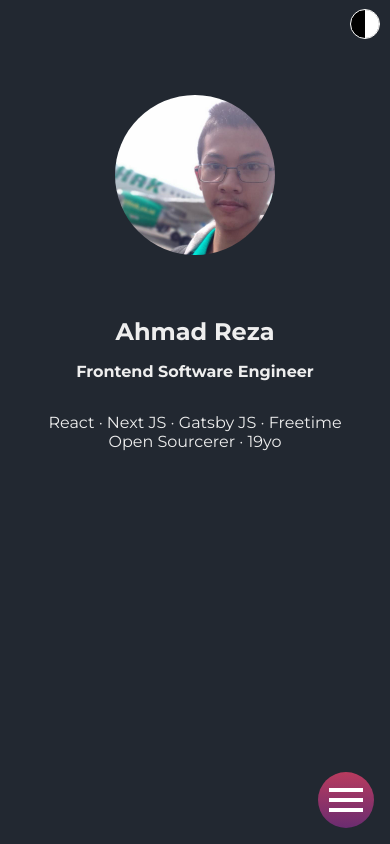
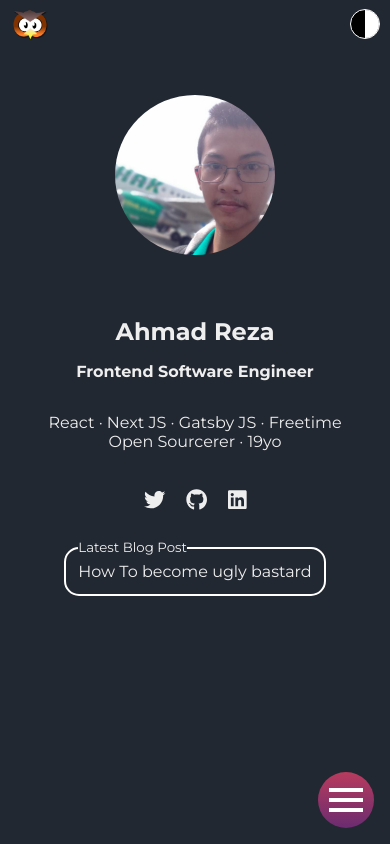
Before and after one commit to ahmad-reza619/site, a Next.js app: page / in a window 390 px wide. Built offline with nearby package versions, Linux system fonts and the light colour scheme.

Commit message:
WIP: mobile version almost done What's left: latest blogpost must adapt to theme wether it is dark or light

```diff
--- a/package.json
+++ b/package.json
@@ -8,6 +8,10 @@
     "start": "next start"
   },
   "dependencies": {
+    "@fortawesome/fontawesome-svg-core": "^1.2.30",
+    "@fortawesome/free-brands-svg-icons": "^5.14.0",
+    "@fortawesome/free-solid-svg-icons": "^5.14.0",
+    "@fortawesome/react-fontawesome": "^0.1.11",
     "next": "9.5.1",
     "react": "16.13.1",
     "react-dom": "16.13.1",
--- a/pages/index.tsx
+++ b/pages/index.tsx
@@ -1,5 +1,8 @@
 import React from 'react';
 import Head from 'next/head';
+import { FontAwesomeIcon } from '@fortawesome/react-fontawesome';
+import { faHome, faPencilAlt, faPhone } from '@fortawesome/free-solid-svg-icons';
+import { faTwitter, faGithub, faLinkedin } from '@fortawesome/free-brands-svg-icons';
 
 import classes from '../styles/Home.module.css';
 import Text from '../components/Text';
@@ -15,15 +18,18 @@ export default function Home() {
       <Head>
         <title>Personal Space of Ahmad Reza</title>
       </Head>
-      <nav className={classes.nav}>
+      <nav className={` ${test ? classes.activeNav : ''} ${classes.nav}`}>
         <ul>
-          <li>Home</li>
-          <li>Blog</li>
-          <li>Contact</li>
+          <li className={classes.selected}><FontAwesomeIcon icon={faHome} size="2x" className={classes.icon} />Home</li>
+          <li><FontAwesomeIcon icon={faPencilAlt} size="2x" className={classes.icon} />Blog</li>
+          <li><FontAwesomeIcon icon={faPhone} size="2x" className={classes.icon} />Contact</li>
         </ul>
       </nav>
       <main className={classes.main}>
         <div className={classes.darkModeWrapper}>
+          <div className={classes.logo}>
+            <img src="/owlsvg.png" />
+          </div>
           <div className={classes.darkMode} onClick={toggle}>
             <div className={`${classes.darkModeInner} ${isDark ? classes.lightModeInner : ''}`} />
           </div>
@@ -50,6 +56,27 @@ export default function Home() {
             </Text>
           </p>
         </section>
+        <section className={classes.social}>
+          <div className={classes.socialInner}>
+            <Text>
+              <FontAwesomeIcon icon={faTwitter} size="lg" />
+            </Text>
+            <Text>
+              <FontAwesomeIcon icon={faGithub} size="lg" />
+            </Text>
+            <Text>
+              <FontAwesomeIcon icon={faLinkedin} size="lg" />
+            </Text>
+          </div>
+        </section>
+        <section className={classes.other}>
+          <div className={classes.fieldset}>
+            <label className={classes.legend}><Text><small>Latest Blog Post</small></Text></label>
+            <div>
+              <Text>How To become ugly bastard</Text>
+            </div>
+          </div>
+        </section>
       </main>
       <button
         onClick={toggleSidebar}
--- a/styles/Home.module.css
+++ b/styles/Home.module.css
@@ -17,13 +17,18 @@
 .me > img {
   max-height: 100%;
   border-radius: 50%;
+  transition: border-radius .3s;
+}
+
+.me > img:hover {
+  border-radius: 10%;
 }
 
 .darkModeWrapper {
   height: 3rem;
   align-items: center;
   display: flex;
-  justify-content: flex-end;
+  justify-content: space-between;
 }
 
 .darkModeWrapper > .darkMode {
@@ -124,24 +129,88 @@
   display: none;
 }
 .nav {
-  /* TODO: nanti display none dihapus & implementasi sidebar mobile */
-  display: none;
+  width: 0;
+  transition: width .5s linear;
   height: 100%;
-  width: calc(100% - 5.5rem);
   position: fixed;
   right: 0;
   border-radius: 10px 0 0 10px;
   padding: 3rem 0;
-  background: linear-gradient(to top, #6a2c70, #b83b5e);
+  background: #1e1e1e;
   z-index: 1;
 }
 
 .nav > ul {
   list-style-type: none;
-  color: white;
+  color: #fff ;
 }
 
 .nav > ul > li {
   margin: 1.5rem 0;
+  white-space: nowrap;
   padding: 1rem;
 }
+
+.nav > ul > li:hover {
+  background:linear-gradient(to top,#6a2c70 ,#b83b5e);
+  -webkit-background-clip: text;
+  -webkit-text-fill-color: transparent;
+  font-weight: 800;
+  cursor: pointer;
+}
+.nav > ul > li:active {
+  background: #000;
+}
+
+.nav > ul > li.selected {
+  background: #000;
+}
+.activeNav {
+  width: calc(100% - 5.5rem);
+}
+.icon {
+  margin-right: .5em;
+}
+
+.social {
+  display: flex;
+  justify-content: center;
+  align-items: center;
+  height: 2rem;
+}
+
+.socialInner {
+  display: flex;
+  justify-content: space-evenly;
+  width: 9rem;
+}
+
+.other {
+  display: flex;
+  justify-content: center;
+  align-items: center;
+  min-height: 3rem;
+  margin: 2rem 0;
+}
+.fieldset {
+  border: 2px solid white;
+  border-radius: 15px;
+  padding: .8rem;
+  position: relative;
+  max-width: 70%;
+}
+
+.legend {
+  position: absolute;
+  top: -12px;
+  background: #222831;
+}
+
+.logo {
+  width: 40px;
+  height: 40px;
+  display: flex;
+  justify-content: center;
+  align-items: center;
+  margin: 5px 10px;
+}
```
Also changed, not shown: public/owlsvg.png (added), 1 other file (tests, documents, lock files or other folders).
